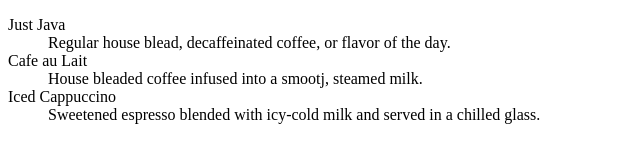
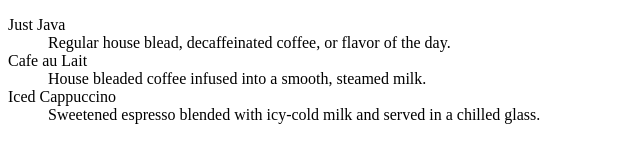
Before and after one commit to DakotaWarner/JavaJam-Coffee-Bar, a plain HTML site: page menu.html in a window 1280 px wide. Shown: the part 149-312 px from the top of the page, 0-640 px from the left. Drawn offline with Linux system fonts and the light colour scheme.

Commit message:
Update menu.html

```diff
--- a/menu.html
+++ b/menu.html
@@ -29,7 +29,7 @@
     <dt>Just Java</dt>
     <dd>Regular house blead, decaffeinated coffee, or flavor of the day.</dd>
     <dt>Cafe au Lait</dt>
-    <dd>House bleaded coffee infused into a smootj, steamed milk.</dd>
+    <dd>House bleaded coffee infused into a smooth, steamed milk.</dd>
     <dt>Iced Cappuccino</dt>
     <dd>Sweetened espresso blended with icy-cold milk and served in a chilled glass.</dd>
 
```
